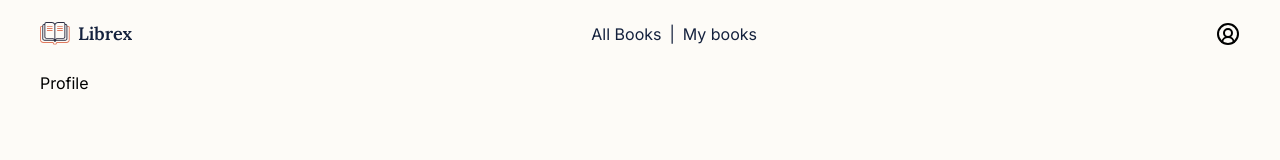
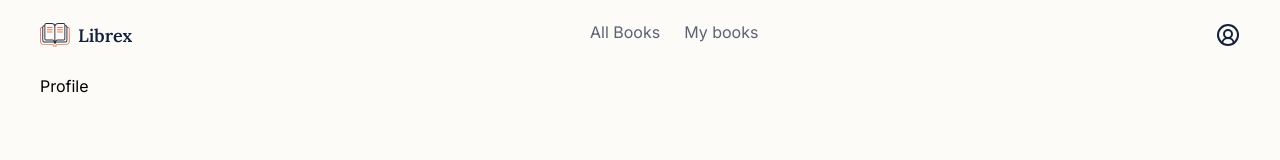
Before and after one commit to ZubalYana/Librex, a React (Vite) app in the folder apps/frontend/: page /app/me in a window 1280 px wide. Shown: the top 160 px of the page. Built offline with nearby package versions, Linux system fonts and the light colour scheme; no server answers; sample sign-in values are in the browser's storage.

Commit message:
feat(frontend): header restyling

```diff
--- a/apps/frontend/src/components/ui/DesktopNavigation.tsx
+++ b/apps/frontend/src/components/ui/DesktopNavigation.tsx
@@ -1,16 +1,43 @@
-import CombinedLogo from "./CombinedLogo"
-import { UserCircle2 } from "lucide-react"
+import CombinedLogo from "./CombinedLogo";
+import { UserCircle2 } from "lucide-react";
+import { NavLink } from "react-router-dom";
 
-export default function DesktopNavigation(){
-    return(
-        <div className="w-full flex justify-between items-center">
-            <CombinedLogo/>
-            <div className="flex gap-x-2 text-navy">
-                <a href="/app/books">All Books</a> | <a href="/app/me/books">My books</a>
-            </div>
-            <a href="/app/me">
-            <UserCircle2/>
-            </a>
-        </div>
-    )
+export default function DesktopNavigation() {
+  const navLinkClass = ({ isActive }: { isActive: boolean }) =>
+    `pb-1 transition-all duration-200 border-b-2 ${
+      isActive
+        ? "border-navy text-navy font-medium"
+        : "border-transparent text-navy/70 hover:text-navy hover:border-navy/40"
+    }`;
+
+  return (
+    <div className="w-full flex justify-between items-center">
+
+      <NavLink to="/app/books" className="hover:opacity-80 transition-opacity">
+        <CombinedLogo />
+      </NavLink>
+
+      <div className="flex gap-x-6 text-navy">
+        <NavLink to="/app/books" className={navLinkClass}>
+          All Books
+        </NavLink>
+
+        <NavLink to="/app/me/books" className={navLinkClass}>
+          My books
+        </NavLink>
+      </div>
+
+      <NavLink
+        to="/app/me"
+        className={({ isActive }) =>
+          `transition-colors duration-200 ${
+            isActive ? "text-navy" : "text-navy/60 hover:text-navy"
+          }`
+        }
+      >
+        <UserCircle2 />
+      </NavLink>
+
+    </div>
+  );
 }
```
